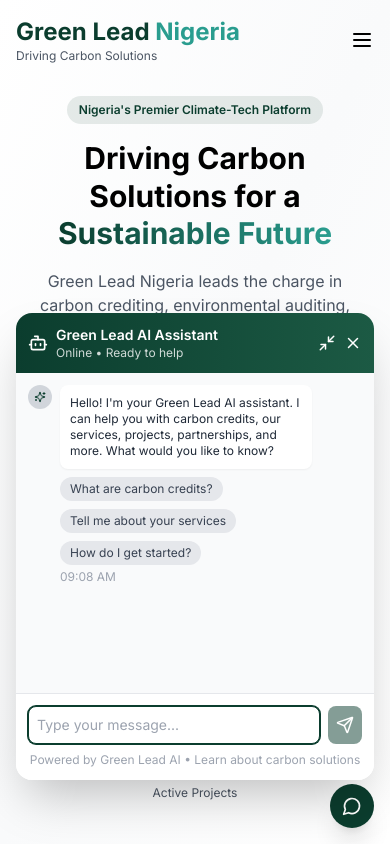
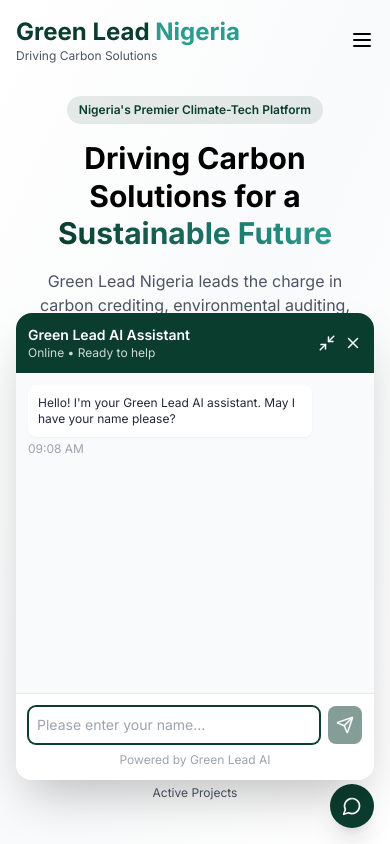
Before and after one commit to yildumd/green-lead-nigeria, a Next.js app: page / in a window 390 px wide. Both pictures are taken after a click on the button 352 px from the left and 806 px from the top of the page. Shown: the top 844 px of the page. Built offline with nearby package versions, Linux system fonts and the light colour scheme.

Commit message:
Enhance chatbot: smarter responses, mobile responsive, minimize feature, suggested replies

```diff
--- a/components/ui/Chatbot.tsx
+++ b/components/ui/Chatbot.tsx
@@ -1,7 +1,7 @@
 'use client'
 
 import { useState, useRef, useEffect } from 'react'
-import { MessageCircle, X, Send, Minimize2, Maximize2, Bot, User, Sparkles } from 'lucide-react'
+import { MessageCircle, X, Send, Minimize2, Maximize2 } from 'lucide-react'
 import { motion, AnimatePresence } from 'framer-motion'
 
 interface Message {
@@ -9,6 +9,12 @@
   isUser: boolean
   timestamp: Date
   suggestions?: string[]
+}
+
+interface UserInfo {
+  name?: string
+  email?: string
+  phone?: string
 }
 
 // Comprehensive knowledge base
@@ -25,11 +31,11 @@
 
   // Carbon Credits
   'carbon credits': {
-    response: "Carbon credits are tradable certificates representing one metric ton of CO₂ emissions reduced or removed from the atmosphere. At Green Lead Nigeria, we develop, verify, and trade high-quality carbon credits from projects like reforestation, clean energy, and mangrove restoration.",
+    response: "Carbon credits are tradable certificates representing one metric ton of CO2 emissions reduced or removed from the atmosphere. At Green Lead Nigeria, we develop, verify, and trade high-quality carbon credits from projects like reforestation, clean energy, and mangrove restoration.",
     suggestions: ["How are credits verified?", "What projects do you have?", "How do I buy credits?"]
   },
   'how do carbon credits work': {
-    response: "Carbon credits work by financing emission reduction projects. When a project reduces emissions (like planting trees or installing solar panels), it earns credits. Companies or individuals buy these credits to offset their own emissions, creating a financial incentive for climate action.",
+    response: "Carbon credits work by financing emission reduction projects. When a project reduces emissions like planting trees or installing solar panels, it earns credits. Companies or individuals buy these credits to offset their own emissions, creating a financial incentive for climate action.",
     suggestions: ["Tell me about verification", "Your current projects", "Pricing information"]
   },
   'verification': {
@@ -39,7 +45,7 @@
 
   // Services
   'services': {
-    response: "We offer comprehensive carbon solutions: 🌿 Carbon Crediting & Financing | 📊 Carbon Project Auditing | 🌳 Forest Conservation & Afforestation | 🦋 Biodiversity Improvement | 📝 General Contract Services",
+    response: "We offer comprehensive carbon solutions including Carbon Crediting & Financing, Carbon Project Auditing, Forest Conservation & Afforestation, Biodiversity Improvement, and General Contract Services.",
     suggestions: ["Tell me about carbon crediting", "More about auditing", "Forest conservation projects"]
   },
   'carbon crediting': {
@@ -54,28 +60,24 @@
     response: "Our forest conservation projects protect and restore Nigeria's vital ecosystems. We develop afforestation and reforestation projects that generate carbon credits while preserving biodiversity and supporting local communities.",
     suggestions: ["Where are your projects?", "How many trees planted?", "Community benefits"]
   },
-  'biodiversity': {
-    response: "We go beyond carbon to deliver holistic ecosystem benefits. Our biodiversity projects restore habitats, protect endangered species, and create nature-based solutions that enhance climate resilience.",
-    suggestions: ["Tell me about current projects", "How do you measure impact?", "Partnership opportunities"]
-  },
 
   // Projects
   'projects': {
-    response: "We have several active projects across Nigeria: 🌊 Niger Delta Mangrove Restoration | 🌳 Katsina Reforestation Initiative | ☀️ Solar Rural Electrification | 🌲 Ogun State Forest Reserve",
+    response: "We have several active projects across Nigeria: Niger Delta Mangrove Restoration, Katsina Reforestation Initiative, Solar Rural Electrification, and Ogun State Forest Reserve.",
     suggestions: ["Tell me about mangrove project", "Impact metrics", "How to get involved"]
   },
   'mangrove': {
     response: "Our Niger Delta Mangrove Restoration project restores critical coastal ecosystems, protects communities from erosion, and generates high-quality carbon credits. It supports local livelihoods and preserves biodiversity.",
-    suggestions: ["CO₂ offset numbers", "Community impact", "How to support"]
+    suggestions: ["CO2 offset numbers", "Community impact", "How to support"]
   },
   'impact': {
-    response: "Our total impact so far: 🌍 58,000+ tons CO₂ offset | 🌳 250,000+ trees planted | 👥 31 communities impacted | 🌾 7,500+ hectares restored. Every project creates measurable environmental and social benefits!",
+    response: "Our total impact to date includes over 58,000 tons of CO2 offset, more than 250,000 trees planted, 31 communities impacted, and over 7,500 hectares restored. Every project creates measurable environmental and social benefits.",
     suggestions: ["How do you measure impact?", "Can I see reports?", "Latest achievements"]
   },
 
   // Partnerships
   'partnership': {
-    response: "We welcome partnerships with corporations, NGOs, government agencies, and investors. Partnership opportunities include: project development, technical expertise, research collaboration, community engagement, and corporate sustainability programs.",
+    response: "We welcome partnerships with corporations, NGOs, government agencies, and investors. Partnership opportunities include project development, technical expertise, research collaboration, community engagement, and corporate sustainability programs.",
     suggestions: ["How to become a partner", "Current partners", "Benefits of partnering"]
   },
   'become a partner': {
@@ -85,11 +87,11 @@
 
   // Contact
   'contact': {
-    response: "You can reach us at: 📧 info@greenleadnigeria.com | 📞 +234 (0) 123 456 7890 | 📍 Victoria Island, Lagos, Nigeria. Office hours: Monday-Friday, 9am-6pm.",
+    response: "You can reach us at info@greenleadnigeria.com or call +234 (0) 123 456 7890. Our office is located in Victoria Island, Lagos, Nigeria. Office hours are Monday through Friday, 9am to 6pm.",
     suggestions: ["Schedule a consultation", "Send an email", "Visit our office"]
   },
   'consultation': {
-    response: "Great! To schedule a free consultation, please fill out our contact form or call us directly. Our carbon experts will discuss your needs and help you find the right solution.",
+    response: "To schedule a free consultation, please fill out our contact form or call us directly. Our carbon experts will discuss your needs and help you find the right solution.",
     suggestions: ["Contact form", "Call now", "Learn about services"]
   },
 
@@ -101,12 +103,8 @@
 
   // Help
   'help': {
-    response: "I can help you with: 🌿 Carbon credits explained | 💼 Our services | 🌳 Active projects | 🤝 Partnerships | 📞 Contact information | 📊 Impact metrics. What would you like to know?",
+    response: "I can help you with carbon credits, our services, active projects, partnerships, contact information, and impact metrics. What would you like to know?",
     suggestions: ["Tell me about carbon credits", "List services", "Show me projects"]
-  },
-  'what can you do': {
-    response: "I'm your AI assistant! I can answer questions about carbon credits, our services, active projects, partnerships, impact metrics, and how to get started with your carbon journey. Just ask!",
-    suggestions: ["Tell me about carbon credits", "What services?", "How to get started?"]
   }
 }
 
@@ -115,14 +113,15 @@
   const [isMinimized, setIsMinimized] = useState(false)
   const [messages, setMessages] = useState<Message[]>([
     {
-      text: "Hello! I'm your Green Lead AI assistant. I can help you with carbon credits, our services, projects, partnerships, and more. What would you like to know?",
+      text: "Hello! I'm your Green Lead AI assistant. May I have your name please?",
       isUser: false,
-      timestamp: new Date(),
-      suggestions: ["What are carbon credits?", "Tell me about your services", "How do I get started?"]
+      timestamp: new Date()
     },
   ])
+  const [userInfo, setUserInfo] = useState<UserInfo>({})
   const [inputText, setInputText] = useState('')
   const [isTyping, setIsTyping] = useState(false)
+  const [awaitingName, setAwaitingName] = useState(true)
   const messagesEndRef = useRef<HTMLDivElement>(null)
   const inputRef = useRef<HTMLInputElement>(null)
 
@@ -140,45 +139,74 @@
     }
   }, [isOpen, isMinimized])
 
-  const getResponse = (userInput: string): { response: string, suggestions?: string[] } => {
+  const getPersonalizedResponse = (userInput: string): { response: string, suggestions?: string[] } => {
     const input = userInput.toLowerCase().trim()
 
-    // Check for exact matches first
+    // Check for exact matches
     for (const [key, value] of Object.entries(knowledgeBase)) {
       if (input === key || input.includes(key)) {
-        return value
+        const response = userInfo.name
+          ? value.response.replace('Hello!', `Hello ${userInfo.name}!`)
+          : value.response
+        return { response, suggestions: value.suggestions }
       }
     }
 
     // Check for keywords
     if (input.includes('credit') || input.includes('carbon')) {
-      return knowledgeBase['carbon credits']
+      const response = userInfo.name
+        ? knowledgeBase['carbon credits'].response.replace('Hello!', `Hello ${userInfo.name}!`)
+        : knowledgeBase['carbon credits'].response
+      return { response, suggestions: knowledgeBase['carbon credits'].suggestions }
     }
     if (input.includes('service')) {
-      return knowledgeBase['services']
+      const response = userInfo.name
+        ? knowledgeBase['services'].response.replace('Hello!', `Hello ${userInfo.name}!`)
+        : knowledgeBase['services'].response
+      return { response, suggestions: knowledgeBase['services'].suggestions }
     }
     if (input.includes('project')) {
-      return knowledgeBase['projects']
+      const response = userInfo.name
+        ? knowledgeBase['projects'].response.replace('Hello!', `Hello ${userInfo.name}!`)
+        : knowledgeBase['projects'].response
+      return { response, suggestions: knowledgeBase['projects'].suggestions }
     }
     if (input.includes('partner')) {
-      return knowledgeBase['partnership']
+      const response = userInfo.name
+        ? knowledgeBase['partnership'].response.replace('Hello!', `Hello ${userInfo.name}!`)
+        : knowledgeBase['partnership'].response
+      return { response, suggestions: knowledgeBase['partnership'].suggestions }
     }
     if (input.includes('contact') || input.includes('email') || input.includes('phone')) {
-      return knowledgeBase['contact']
+      const response = userInfo.name
+        ? knowledgeBase['contact'].response.replace('Hello!', `Hello ${userInfo.name}!`)
+        : knowledgeBase['contact'].response
+      return { response, suggestions: knowledgeBase['contact'].suggestions }
     }
-    if (input.includes('help') || input.includes('what can you')) {
-      return knowledgeBase['help']
+    if (input.includes('help')) {
+      const response = userInfo.name
+        ? knowledgeBase['help'].response.replace('Hello!', `Hello ${userInfo.name}!`)
+        : knowledgeBase['help'].response
+      return { response, suggestions: knowledgeBase['help'].suggestions }
     }
     if (input.includes('price') || input.includes('cost')) {
-      return knowledgeBase['pricing']
+      const response = userInfo.name
+        ? knowledgeBase['pricing'].response.replace('Hello!', `Hello ${userInfo.name}!`)
+        : knowledgeBase['pricing'].response
+      return { response, suggestions: knowledgeBase['pricing'].suggestions }
     }
     if (input.includes('impact') || input.includes('metric')) {
-      return knowledgeBase['impact']
+      const response = userInfo.name
+        ? knowledgeBase['impact'].response.replace('Hello!', `Hello ${userInfo.name}!`)
+        : knowledgeBase['impact'].response
+      return { response, suggestions: knowledgeBase['impact'].suggestions }
     }
 
     // Default response
     return {
-      response: "Thank you for your question! I'm still learning. For specific inquiries, please contact our team at info@greenleadnigeria.com or schedule a consultation. Would you like to know about our services or carbon credits?",
+      response: userInfo.name
+        ? `Thank you for your question ${userInfo.name}. For specific inquiries, please contact our team at info@greenleadnigeria.com or schedule a consultation. Would you like to know about our services or carbon credits?`
+        : "Thank you for your question. For specific inquiries, please contact our team at info@greenleadnigeria.com or schedule a consultation. Would you like to know about our services or carbon credits?",
       suggestions: ["Tell me about services", "What are carbon credits?", "Contact information"]
     }
   }
@@ -193,12 +221,31 @@
     }
 
     setMessages(prev => [...prev, userMessage])
+    const currentInput = inputText
     setInputText('')
     setIsTyping(true)
 
-    // Simulate thinking delay
+    // Handle name collection
+    if (awaitingName && !userInfo.name) {
       setTimeout(() => {
-      const { response, suggestions } = getResponse(inputText)
+        const name = currentInput.trim()
+        setUserInfo({ name })
+        setAwaitingName(false)
+        const botMessage: Message = {
+          text: `Nice to meet you ${name}! How can I help you with carbon solutions today?`,
+          isUser: false,
+          timestamp: new Date(),
+          suggestions: ["Tell me about carbon credits", "What services do you offer?", "How do I get started?"]
+        }
+        setMessages(prev => [...prev, botMessage])
+        setIsTyping(false)
+      }, 500)
+      return
+    }
+
+    // Regular response
+    setTimeout(() => {
+      const { response, suggestions } = getPersonalizedResponse(currentInput)
       const botMessage: Message = {
         text: response,
         isUser: false,
@@ -237,17 +284,17 @@
             exit={{ opacity: 0, y: 100, scale: 0.9 }}
             transition={{ type: 'spring', damping: 25 }}
             className={`fixed bottom-16 right-4 sm:bottom-24 sm:right-6 z-50 bg-white shadow-2xl rounded-2xl transition-all duration-300 ${
-              isMinimized ? 'w-72 sm:w-80' : 'w-[calc(100vw-2rem)] sm:w-96'
+              isMinimized ? 'w-72 sm:w-80' : 'w-[calc(100vw-2rem)] sm:w-[480px]'
             } max-w-full`}
           >
             {/* Header */}
-            <div className="flex items-center justify-between rounded-t-2xl bg-gradient-to-r from-primary to-primary-light p-3 sm:p-4">
-              <div className="flex items-center gap-2">
-                <Bot className="h-5 w-5 text-white" />
+            <div className="flex items-center justify-between rounded-t-2xl bg-primary p-3 sm:p-4">
               <div>
-                  <h3 className="font-semibold text-white text-sm sm:text-base">Green Lead AI Assistant</h3>
+                <h3 className="font-semibold text-white text-sm sm:text-base">
+                  Green Lead AI Assistant
+                  {userInfo.name && <span className="ml-2 text-xs text-white/80">Hello, {userInfo.name}</span>}
+                </h3>
                 <p className="text-xs text-white/80">Online • Ready to help</p>
-                </div>
               </div>
               <div className="flex gap-2">
                 <button
@@ -271,13 +318,7 @@
                 <div className="h-80 sm:h-96 overflow-y-auto p-3 sm:p-4 bg-gray-50">
                   {messages.map((msg, idx) => (
                     <div key={idx} className={`mb-4 flex ${msg.isUser ? 'justify-end' : 'justify-start'}`}>
-                      <div className={`flex items-start gap-2 max-w-[85%] ${msg.isUser ? 'flex-row-reverse' : ''}`}>
-                        <div className={`flex-shrink-0 rounded-full p-1.5 ${
-                          msg.isUser ? 'bg-primary' : 'bg-gray-300'
-                        }`}>
-                          {msg.isUser ? <User size={12} /> : <Sparkles size={12} className="text-primary" />}
-                        </div>
-                        <div>
+                      <div className={`max-w-[85%] ${msg.isUser ? 'text-right' : 'text-left'}`}>
                         <div
                           className={`rounded-lg p-2.5 sm:p-3 ${
                             msg.isUser
@@ -305,20 +346,14 @@
                         </p>
                       </div>
                     </div>
-                    </div>
                   ))}
                   {isTyping && (
                     <div className="flex justify-start mb-4">
-                      <div className="flex items-center gap-2">
-                        <div className="rounded-full p-1.5 bg-gray-300">
-                          <Sparkles size={12} className="text-primary" />
-                        </div>
                       <div className="bg-white rounded-lg p-3 shadow-sm">
                         <div className="flex gap-1">
                           <span className="w-2 h-2 bg-gray-400 rounded-full animate-bounce" style={{ animationDelay: '0ms' }}></span>
                           <span className="w-2 h-2 bg-gray-400 rounded-full animate-bounce" style={{ animationDelay: '150ms' }}></span>
                           <span className="w-2 h-2 bg-gray-400 rounded-full animate-bounce" style={{ animationDelay: '300ms' }}></span>
-                          </div>
                         </div>
                       </div>
                     </div>
@@ -335,7 +370,7 @@
                       value={inputText}
                       onChange={(e) => setInputText(e.target.value)}
                       onKeyPress={(e) => e.key === 'Enter' && handleSend()}
-                      placeholder="Type your message..."
+                      placeholder={awaitingName && !userInfo.name ? "Please enter your name..." : "Type your message..."}
                       className="flex-1 rounded-lg border border-gray-300 p-2 text-sm focus:border-primary focus:outline-none focus:ring-1 focus:ring-primary"
                     />
                     <button
@@ -347,7 +382,7 @@
                     </button>
                   </div>
                   <p className="text-xs text-gray-400 text-center mt-2">
-                    Powered by Green Lead AI • Learn about carbon solutions
+                    Powered by Green Lead AI
                   </p>
                 </div>
               </>
```
Lines whose indentation alone changed are shown as unchanged.
